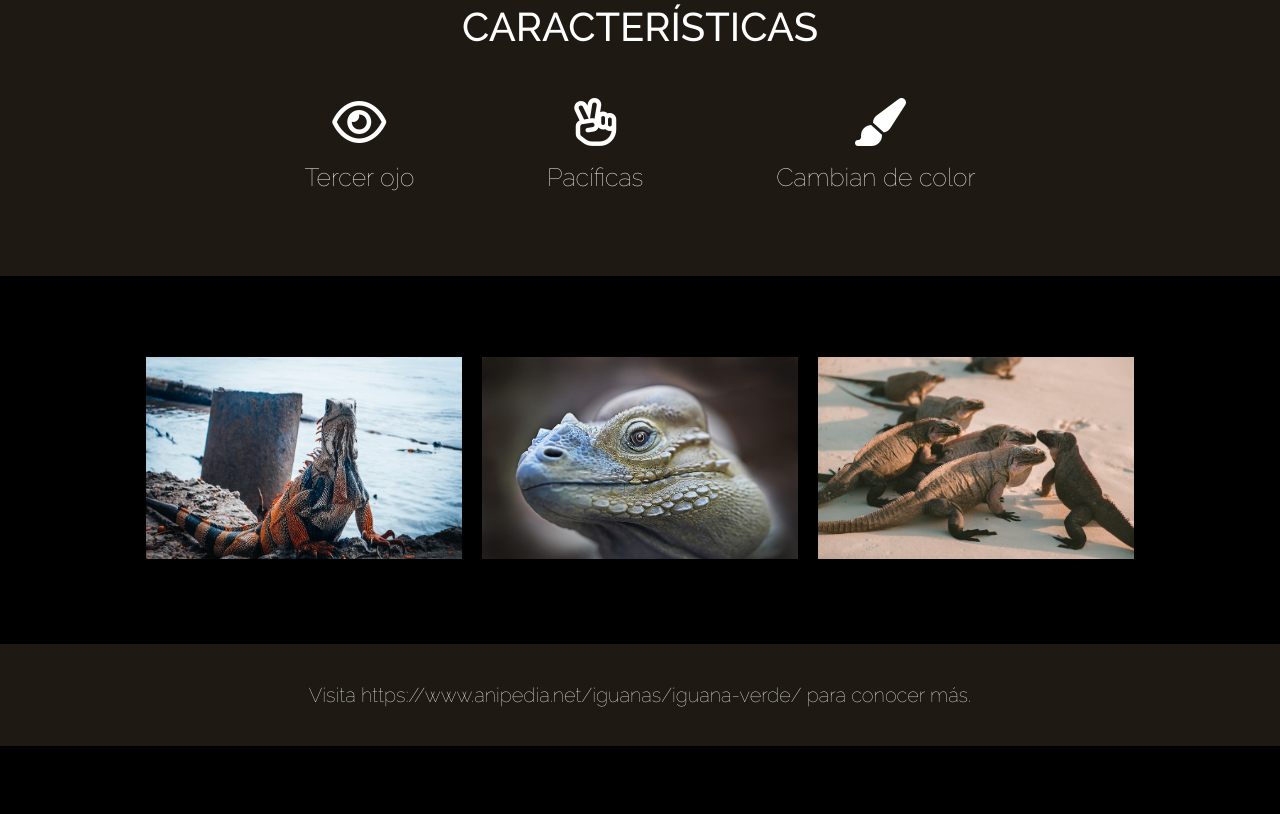
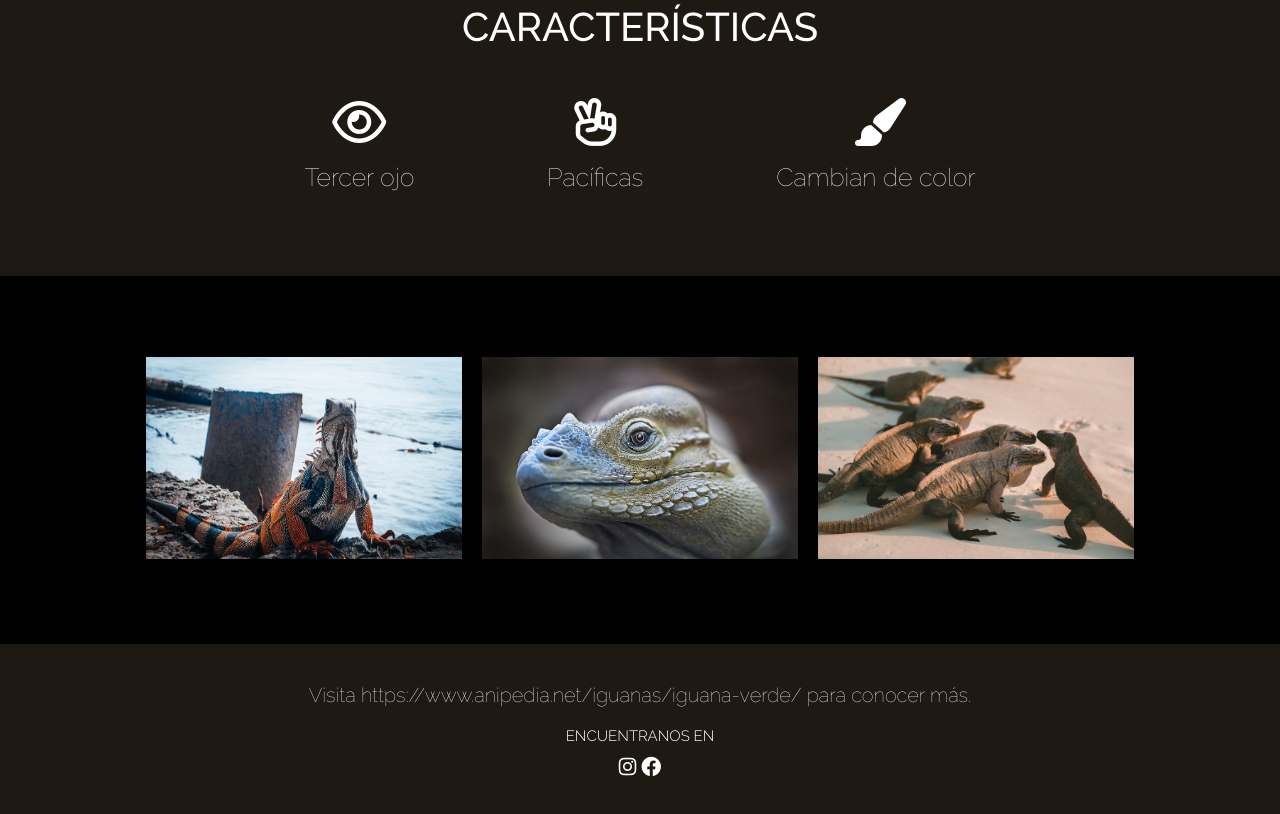
Before and after one commit to Francisca-Olaeta/iguana-page-francisca-olaeta, a plain HTML site: page index.html in a window 1280 px wide. Shown: the part 1210-2024 px from the top of the page. Before the commit the page ends 1956 px from the top, so only its background shows below. Drawn offline with Linux system fonts and the light colour scheme.

Commit message:
se agrega íconos de redes sociales en footer

```diff
--- a/assets/css/style.css
+++ b/assets/css/style.css
@@ -103,3 +103,14 @@ footer {
     padding: 39px;
 
 }
+
+footer a{
+    color:#FFFFFF;
+}
+
+footer .RRSS{
+    font-size:15px;
+    margin-top:20px;
+    margin-bottom:10px;
+    font-weight:300;
+}
--- a/index.html
+++ b/index.html
@@ -74,6 +74,12 @@
         <p>
             Visita https://www.anipedia.net/iguanas/iguana-verde/ para conocer más.
         </p>
+        <div>
+            <p class="RRSS">ENCUENTRANOS EN</p>
+        <p> <a href="https://www.instagram.com" target="_blank" rel="noopener noreferrence"> <i class="fa-brands fa-instagram"></i></a>
+       <a href="https://www.instagram.com" target="_blank" rel="noopener noreferrence"> <i class="fa-brands fa-facebook"></i></a></p>
+        </div>
+
     </footer>
 
 </body>
```
